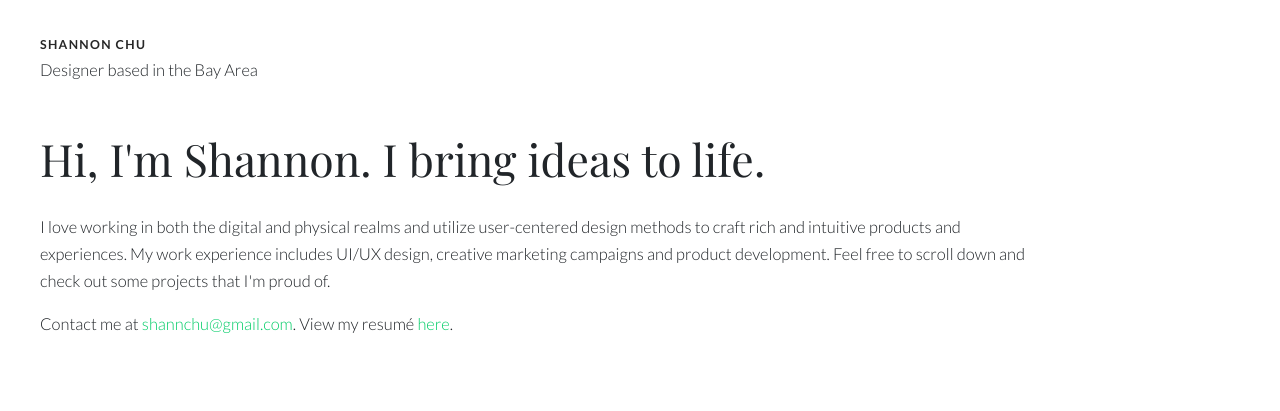
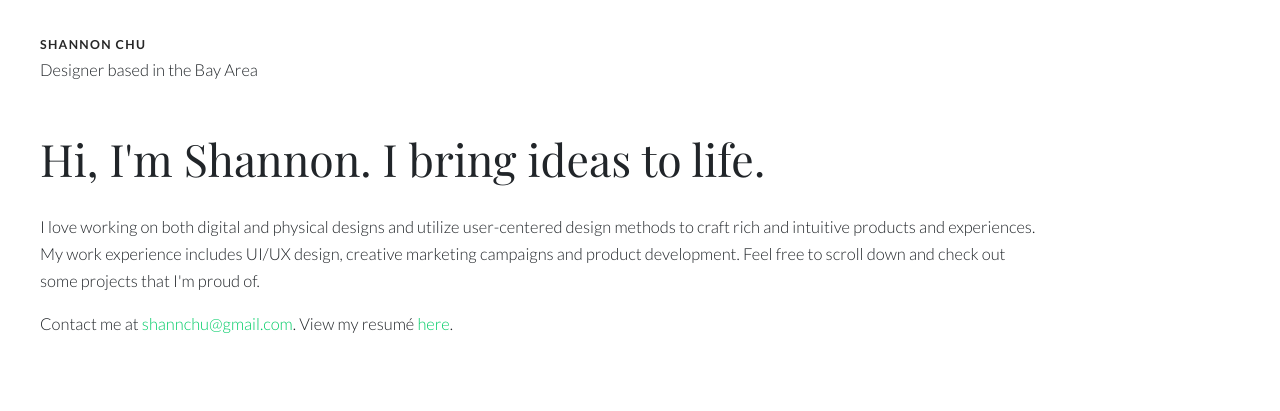
Before and after one commit to shannonchu/shannonchu.github.io, a Jekyll site: the page built from index.html, in a window 1280 px wide. Shown: the top 411 px of the page. Built offline with Jekyll 4.4.1, drawn with Linux system fonts in a browser that asks for light colours; nearby versions of some CDN libraries.

Commit message:
Update index.html

```diff
--- a/index.html
+++ b/index.html
@@ -7,7 +7,7 @@ title: Shannon Chu
 <div id="intro" class="col-xs-12 col-lg-10 no-gutters"> <!--  -->
 <p class="opener">Hi, I'm Shannon. I bring ideas to life.</p>
 <div class="about-para">
-  <p>I love working in both the digital and physical realms and utilize user-centered design methods to craft rich and intuitive products and experiences. My work experience includes UI/UX design, creative marketing campaigns and product development. Feel free to scroll down and check out some projects that I'm proud of.</p> <p>Contact me at <a class="links" href="mailto:shannchu@gmail.com">shannchu@gmail.com</a>. View my resum&eacute; <a class="links" target="default" href="images/resume.pdf">here</a>.</p>
+  <p>I love working on both digital and physical designs and utilize user-centered design methods to craft rich and intuitive products and experiences. My work experience includes UI/UX design, creative marketing campaigns and product development. Feel free to scroll down and check out some projects that I'm proud of.</p> <p>Contact me at <a class="links" href="mailto:shannchu@gmail.com">shannchu@gmail.com</a>. View my resum&eacute; <a class="links" target="default" href="images/resume.pdf">here</a>.</p>
 </div>
 </div>
 <div class="projects">
```
